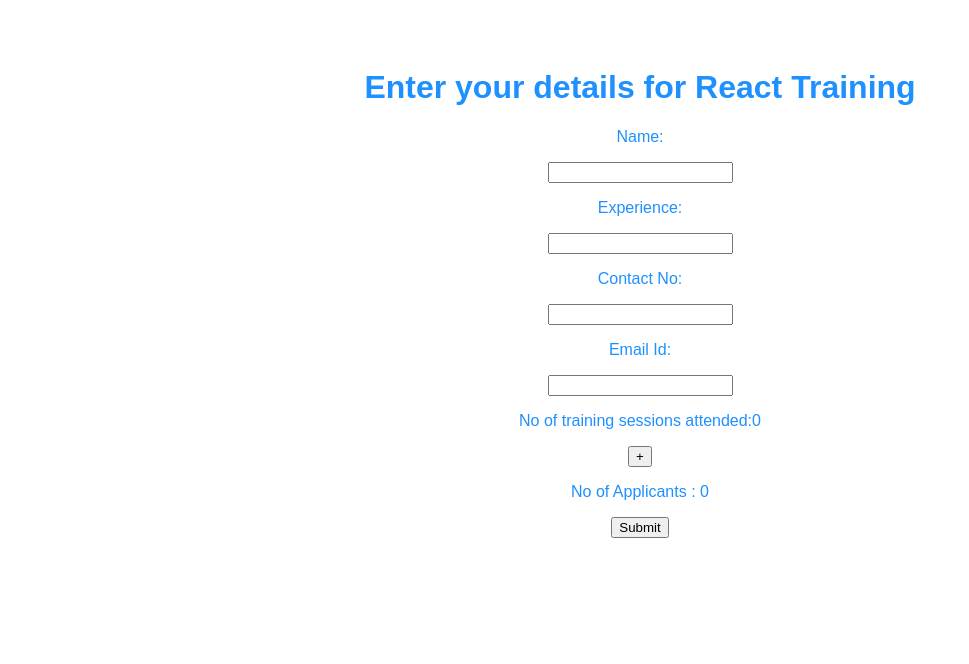
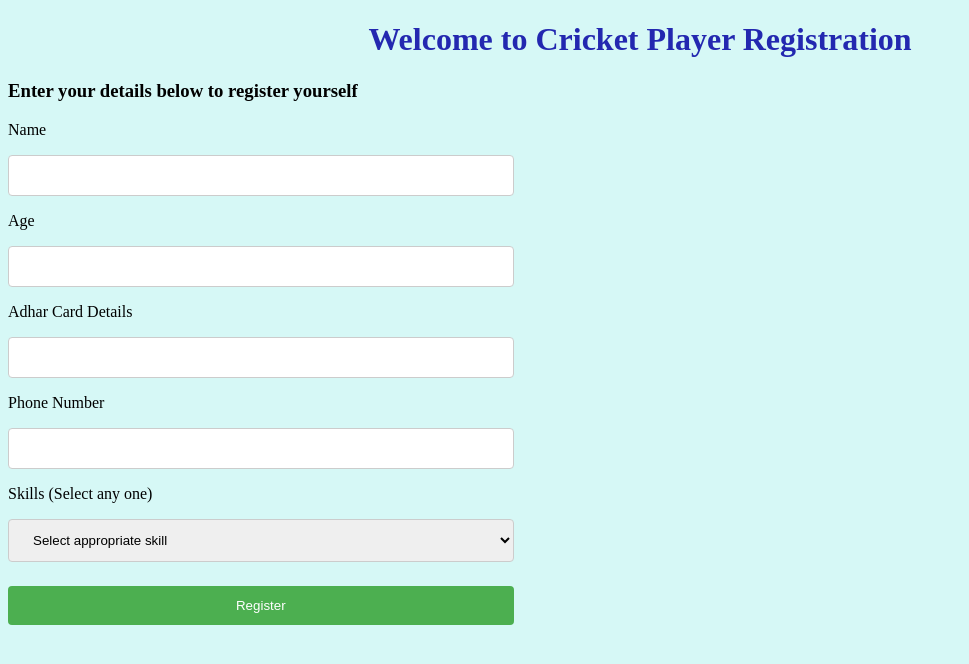
Before and after one commit to rochakravi/training, a React (Create React App) app: page / in a window 1280 px wide. Shown: the top 664 px of the page, without its empty margins (0-969 px from the left). Built offline with nearby package versions, Linux system fonts and the light colour scheme.

Commit message:
Cricket player registration form created

```diff
--- a/src/components/App.js
+++ b/src/components/App.js
@@ -1,8 +1,10 @@
 import React, { Component } from "react";
 //import './design.css';
-import styles from './mystyle.module.css';
-import Form from './form'
-import Myform from './formWithUseState';
+//import styles from './mystyle.module.css';
+//import Form from './form'
+//import Myform from './formWithUseState';
+import PlayerForm from './playerRegistrationForm';
+import  './playerFormStyles.css';
 
 class App extends Component {
   render() {
@@ -18,9 +20,12 @@ class App extends Component {
     return (
 /*      <div className={styles.bigblue}>
         <Form></Form>
-      </div>*/
+      </div>
       <div className={styles.bigblue}>
         <Myform></Myform>
+      </div>*/
+      <div>
+        <PlayerForm></PlayerForm>
       </div>
     );
   }
--- /dev/null
+++ b/src/components/playerFormStyles.css
@@ -0,0 +1,26 @@
+body {
+  background-color: rgb(214, 248, 246);
+}
+h1 {
+    color: rgba(16, 19, 168, 0.911);
+    text-align: center;
+}
+input[type=text], select {
+  width: 40%;
+  padding: 12px 20px;
+  display: inline-block;
+  border: 1px solid #ccc;
+  border-radius: 4px;
+  box-sizing: border-box;
+}
+
+button{
+  width: 40%;
+  background-color: #4CAF50;
+  color: white;
+  padding: 12px 20px;
+  margin: 8px 0;
+  border : none;
+  border-radius: 4px;
+  cursor: pointer;
+}
--- /dev/null
+++ b/src/components/playerRegistrationForm.js
@@ -0,0 +1,36 @@
+import React, {Component} from "react";
+
+class PlayerRegistrationForm extends Component {
+    render(){
+        return(
+            <div>
+                <form>
+                    <h1>Welcome to Cricket Player Registration</h1>
+                    <h3>Enter your details below to register yourself</h3>
+                    <p>Name</p>
+                    <input type="text"/>
+                    <p>Age</p>
+                    <input type="text"/>
+                    <p>Adhar Card Details</p>
+                    <input type="text"/>
+                    <p>Phone Number</p>
+                    <input type="text"/>
+                    <p>Skills (Select any one)</p>
+                    <select>
+                    <option selected value="select">Select appropriate skill</option>
+                    <option value="batting"> Batting </option>
+                    <option value="bowling"> Bowling </option>
+                    <option value="wicket"> Wicket Keeping </option>
+                    <option value="fielding"> Fielding </option>
+                    <option value="allRounder"> All Rounder </option>
+                    </select>
+                    <p></p>
+                    <p><button onClick={() => alert('Registration done successfully')}>Register</button></p>
+                </form>
+            </div>
+        )
+    }
+
+}
+
+export default PlayerRegistrationForm;
```
